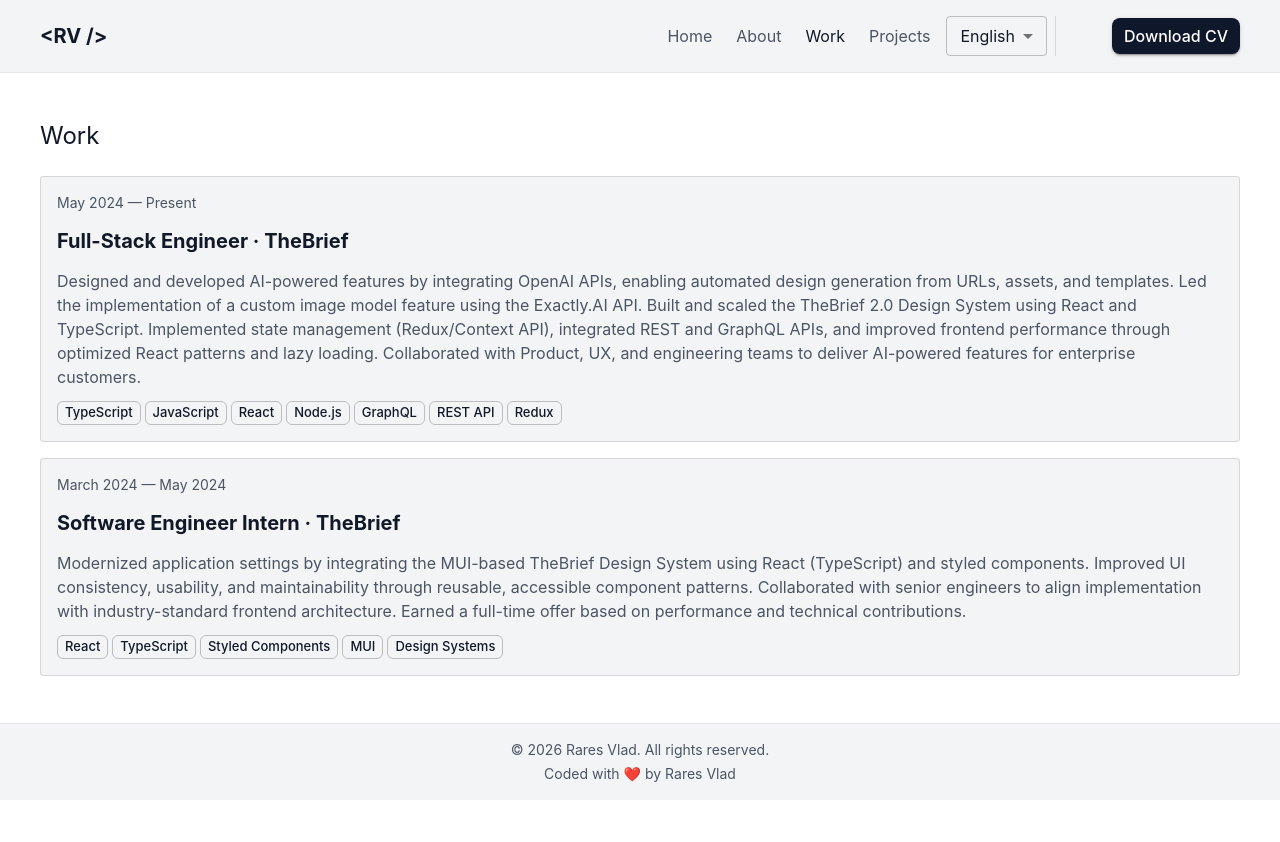
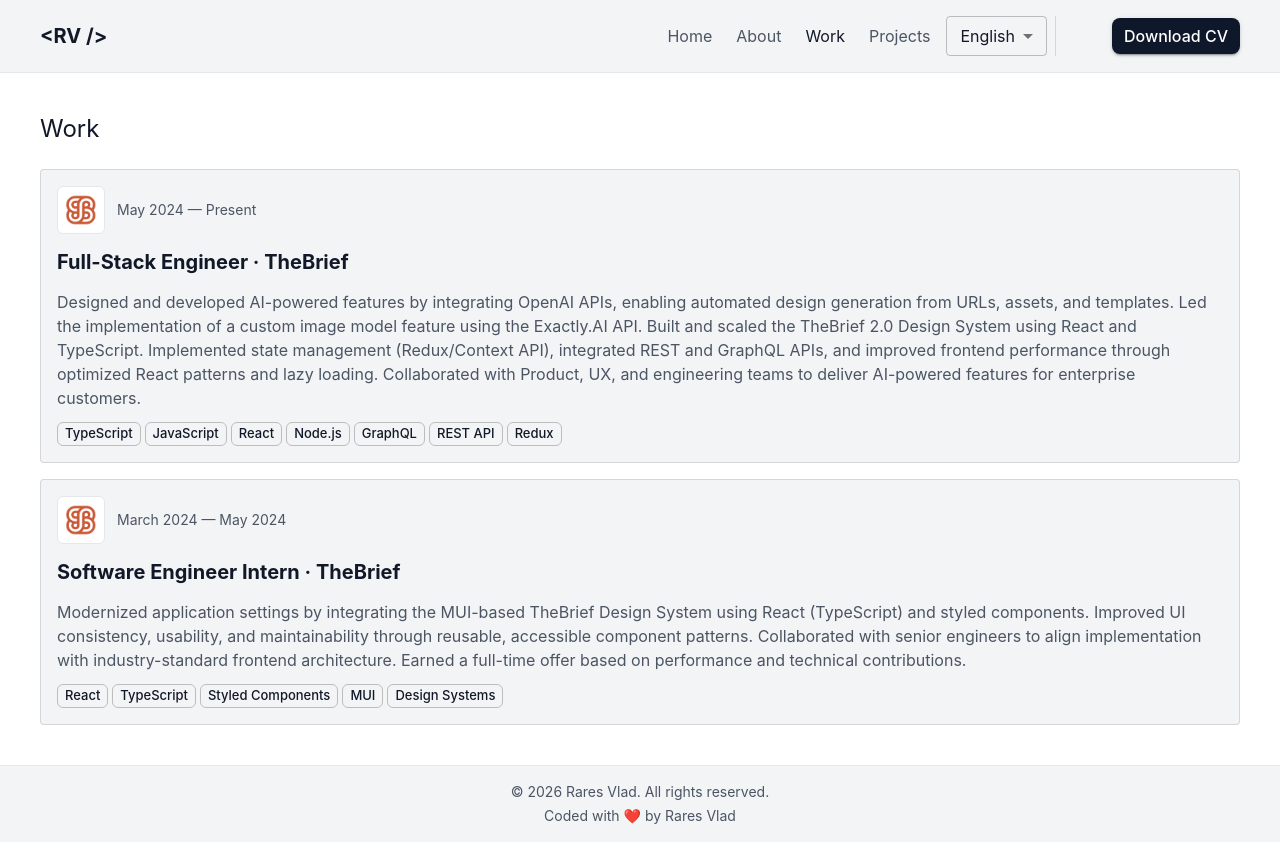
Before and after one commit to Lunetistul1976/personal-website, a React (Create React App) app: page /work in a window 1280 px wide. Before the commit the page ends 800 px from the top, so only its background shows below. Built offline with nearby package versions, Linux system fonts and the light colour scheme; some icons are missing.

Commit message:
feat: add company logo for work card

```diff
--- a/src/components/Work.tsx
+++ b/src/components/Work.tsx
@@ -1,16 +1,21 @@
-import React from 'react';
-import { useTranslation } from 'react-i18next';
-import styled from 'styled-components';
+import React from "react";
+import { useTranslation } from "react-i18next";
+import styled from "styled-components";
 import {
   Card,
   CardActionArea,
   CardContent,
   Chip,
   Typography,
-} from '@mui/material';
-import { Launch } from '@carbon/icons-react';
+} from "@mui/material";
+import { Launch } from "@carbon/icons-react";
 
-const EXPERIENCE_KEYS = ['experience1', 'experience2'] as const;
+const EXPERIENCE_KEYS = ["experience1", "experience2"] as const;
+
+const COMPANY_LOGOS: Record<(typeof EXPERIENCE_KEYS)[number], string> = {
+  experience1: "/thebrief.png",
+  experience2: "/thebrief.png",
+};
 
 export const Work: React.FC = () => {
   const { t } = useTranslation();
@@ -19,7 +24,7 @@
     <Section>
       <Inner>
         <HeadingWrap>
-          <Heading2 variant="h5">{t('nav.work')}</Heading2>
+          <Heading2 variant="h5">{t("nav.work")}</Heading2>
         </HeadingWrap>
         <CardList>
           {EXPERIENCE_KEYS.map((key) => {
@@ -29,7 +34,11 @@
             const company = t(`work.${key}.company`);
             const description = t(`work.${key}.description`);
             const skillsStr: string = t(`work.${key}.skills`);
-            const skills = skillsStr.split(',').map((s) => s.trim()).filter(Boolean);
+            const skills = skillsStr
+              .split(",")
+              .map((s) => s.trim())
+              .filter(Boolean);
+            const logoSrc = COMPANY_LOGOS[key];
 
             return (
               <StyledCard key={key} variant="outlined">
@@ -42,9 +51,14 @@
                     aria-label={`${title} at ${company}`}
                   >
                     <StyledCardContent>
-                      <PeriodText variant="body2">{period}</PeriodText>
+                      <HeaderRow>
+                        <LogoWrap>
+                          <CompanyLogo src={logoSrc} alt={`${company} logo`} />
+                        </LogoWrap>
+                        <PeriodText variant="body2">{period}</PeriodText>
+                      </HeaderRow>
                       <TitleRow>
-                        <Typography variant="h6" >
+                        <Typography variant="h6">
                           <Title>
                             {title}
                             <Separator> · </Separator>
@@ -146,9 +160,37 @@
   }
 `;
 
+const HeaderRow = styled.div`
+  display: flex;
+  align-items: center;
+  gap: ${({ theme }) => theme.spacing(3)};
+`;
+
+const LogoWrap = styled.div`
+  flex-shrink: 0;
+  width: 48px;
+  height: 48px;
+  border-radius: ${({ theme }) => theme.borderRadius.md};
+  overflow: hidden;
+  border: 1px solid ${({ theme }) => theme.colors.border};
+  display: flex;
+  align-items: center;
+  justify-content: center;
+  background-color: ${({ theme }) => theme.colors.background};
+`;
+
+const CompanyLogo = styled.img`
+  width: 100%;
+  height: 100%;
+  object-fit: contain;
+  display: block;
+  padding: 4px;
+`;
+
 const PeriodText = styled(Typography)`
   color: ${({ theme }) => theme.colors.text.secondary};
   font-size: ${({ theme }) => theme.typography.fontSize.sm};
+  flex: 1;
 `;
 
 const TitleRow = styled.div`
--- a/src/locales/fr.json
+++ b/src/locales/fr.json
@@ -8,7 +8,7 @@
   "nav": {
     "home": "Accueil",
     "about": "À propos",
-    "work": "Projets",
+    "work": "Expérience",
     "projects": "Projets",
     "downloadCv": "Télécharger le CV",
     "toggleTheme": "Changer le thème",
--- a/src/locales/ro.json
+++ b/src/locales/ro.json
@@ -8,7 +8,7 @@
   "nav": {
     "home": "Acasă",
     "about": "Despre mine",
-    "work": "Proiecte",
+    "work": "Experiență",
     "projects": "Proiecte",
     "downloadCv": "Descarcă CV",
     "toggleTheme": "Schimbă tema",
```
Also changed, not shown: public/thebrief.png (added).
